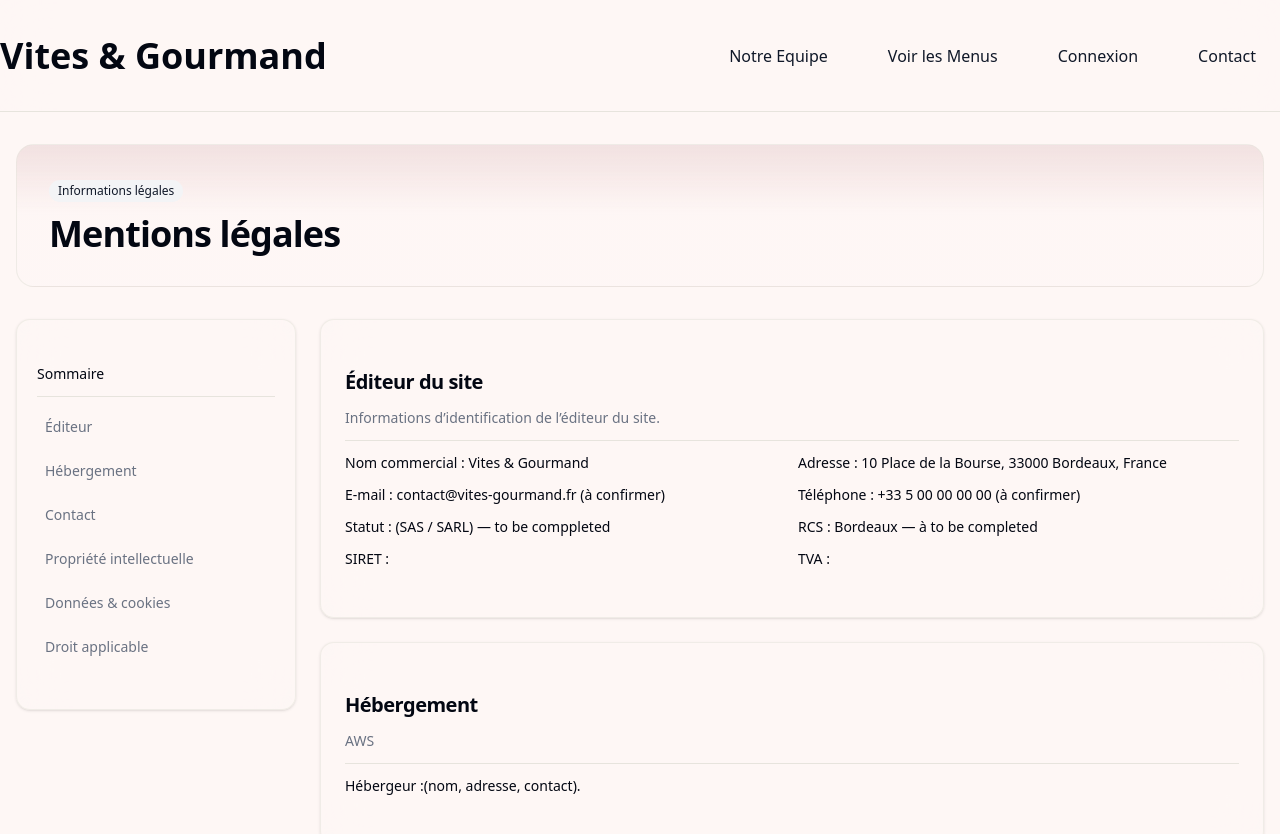
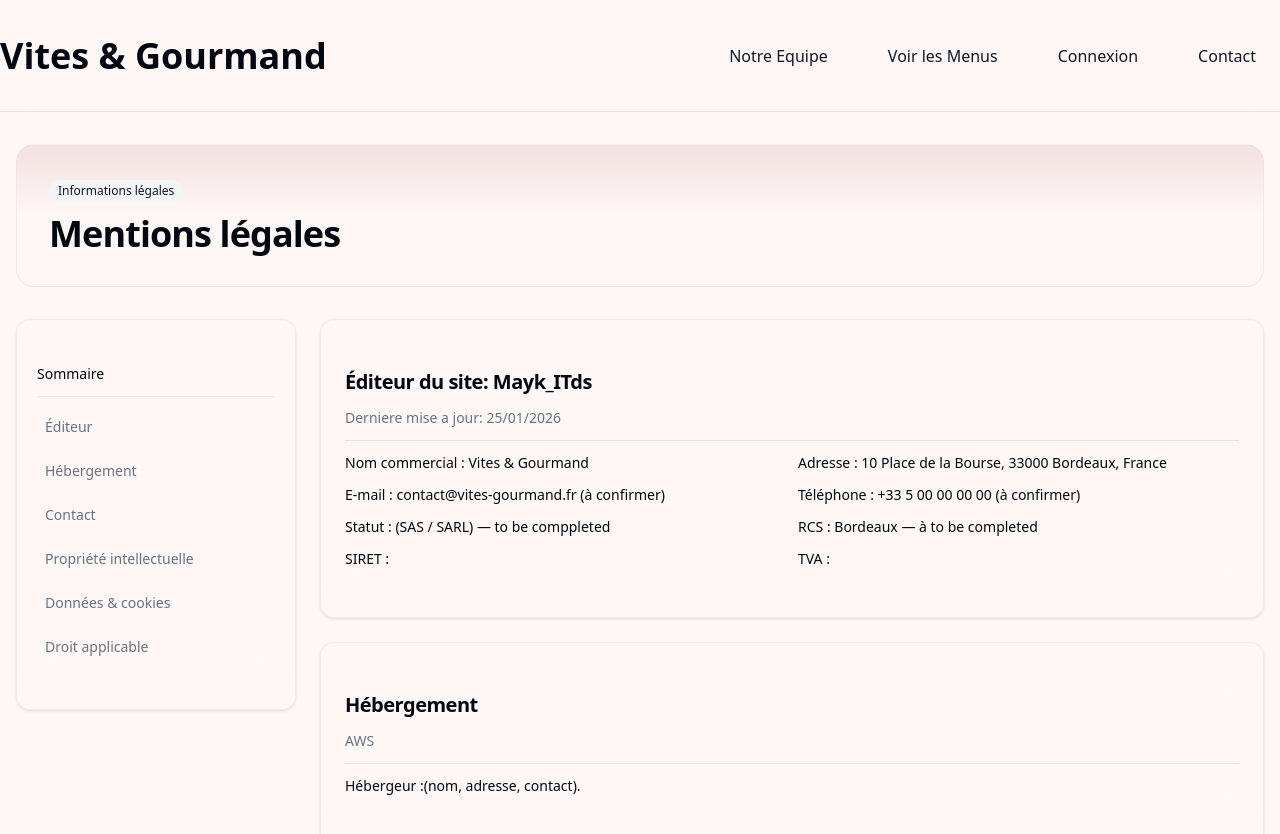
Before and after one commit to Mayk-ITdS/vite-et-gourmand, a React (Vite) app in the folder frontend/: page /mentions in a window 1280 px wide. Shown: the top 834 px of the page. Built offline with nearby package versions, Linux system fonts and the light colour scheme.

Commit message:
fix(cleaning): delete unused void function and clean mentions

```diff
--- a/frontend/src/components/ui/DietCircleButton.tsx
+++ b/frontend/src/components/ui/DietCircleButton.tsx
@@ -19,7 +19,6 @@
       onClick={() => {
         onSelect?.(diet);
         toast(`Filtre mis à jour Tu as choisi : ${diet}.`);
-        () => (selected = true);
       }}
       className={cn(
         "group relative h-16 w-16 rounded-full",
--- a/frontend/src/pages/MentionsLegales.tsx
+++ b/frontend/src/pages/MentionsLegales.tsx
@@ -52,10 +52,10 @@
             <Card className={glassCard}>
               <CardContent className="p-6 space-y-3">
                 <h2 className="text-xl font-semibold tracking-tight">
-                  Éditeur du site
+                  Éditeur du site: Mayk_ITds
                 </h2>
                 <p className="text-sm text-muted-foreground">
-                  Informations d’identification de l’éditeur du site.
+                  Derniere mise a jour: {updated}
                 </p>
                 <Separator />
 
```
